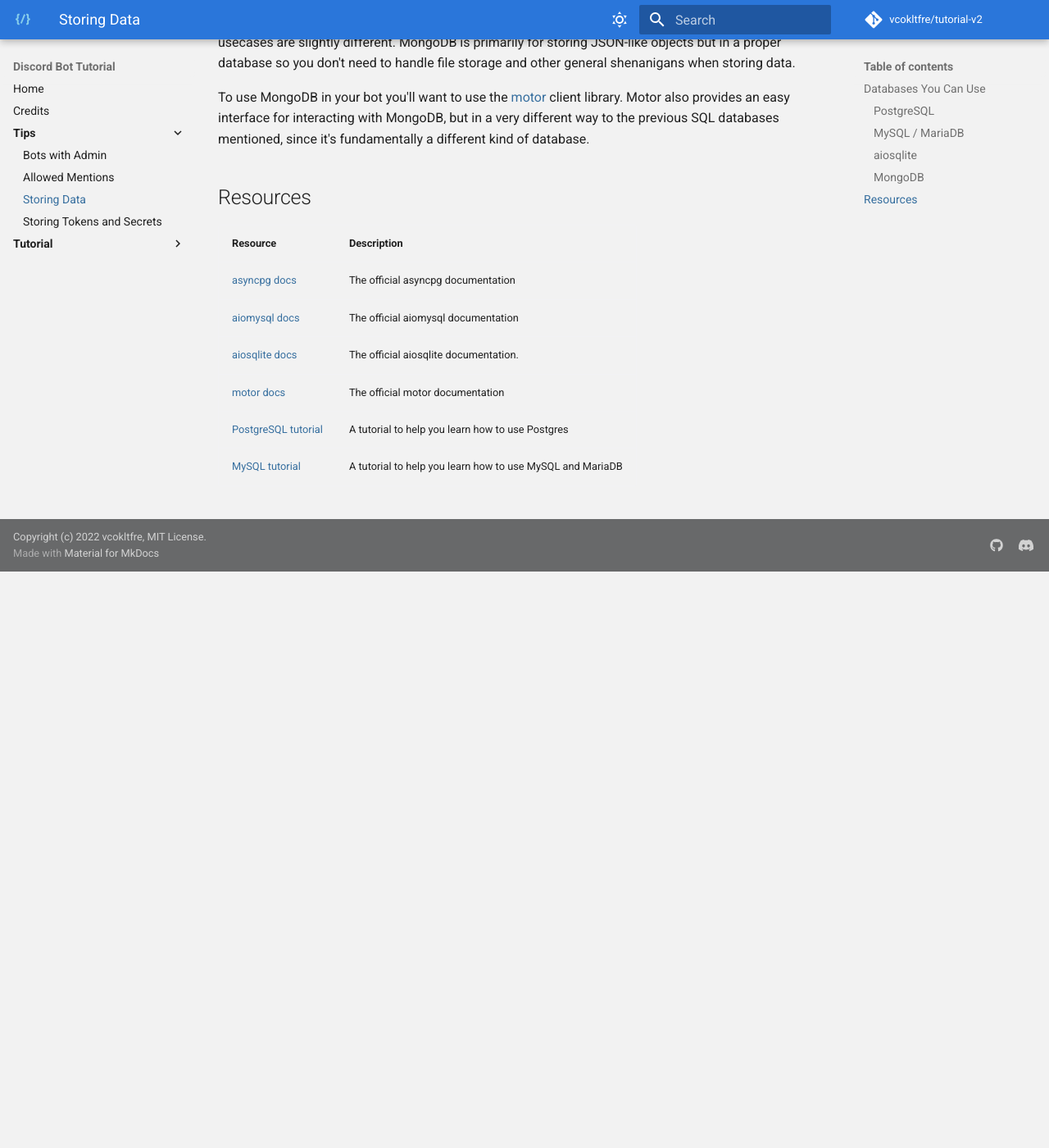
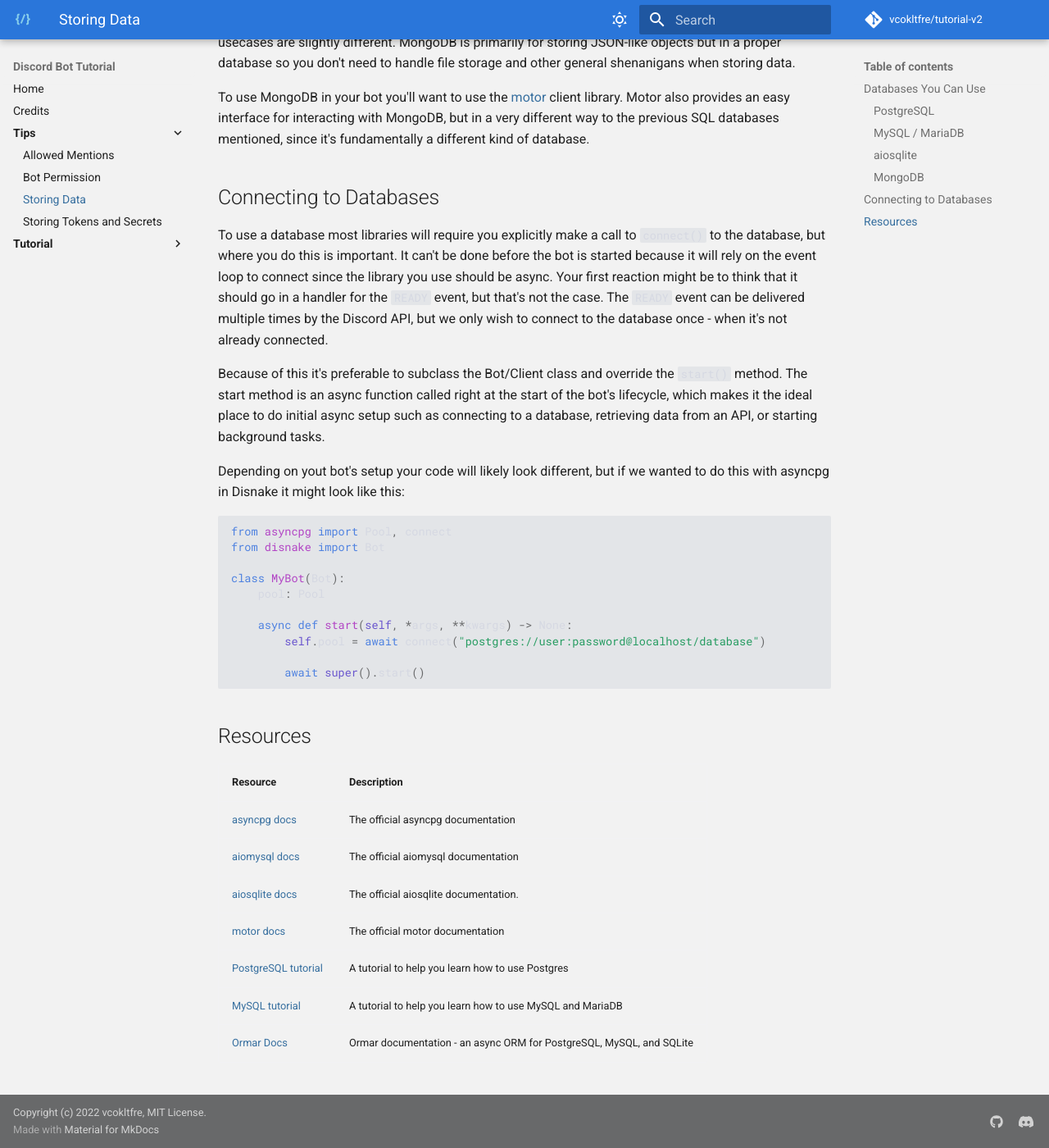
Before and after one commit to vcokltfre/tutorial-v2, an MkDocs documentation site: the page built from docs/tips/storage.md, in a window 1280 px wide and 1400 px high, scrolled down 1292 px. Shown: the whole window at 82% size. Built offline with MkDocs 1.6.1 and Material for MkDocs 9.7.7, drawn with Linux system fonts in a browser that asks for light colours; comment, search, counter and statistics services are not loaded; before the commit the page ends 1989 px from its top, so only the background shows below that.

````diff
--- a/docs/tips/storage.md
+++ b/docs/tips/storage.md
@@ -34,13 +34,35 @@ MongoDB is a document store, not a relational database like MySQL or PostgreSQL,
 
 To use MongoDB in your bot you'll want to use the [motor](https://pypi.org/project/motor/) client library. Motor also provides an easy interface for interacting with MongoDB, but in a very different way to the previous SQL databases mentioned, since it's fundamentally a different kind of database.
 
+## Connecting to Databases
+
+To use a database most libraries will require you explicitly make a call to `connect()` to the database, but where you do this is important. It can't be done before the bot is started because it will rely on the event loop to connect since the library you use should be async. Your first reaction might be to think that it should go in a handler for the `READY` event, but that's not the case. The `READY` event can be delivered multiple times by the Discord API, but we only wish to connect to the database once - when it's not already connected.
+
+Because of this it's preferable to subclass the Bot/Client class and override the `start()` method. The start method is an async function called right at the start of the bot's lifecycle, which makes it the ideal place to do initial async setup such as connecting to a database, retrieving data from an API, or starting background tasks.
+
+Depending on yout bot's setup your code will likely look different, but if we wanted to do this with asyncpg in Disnake it might look like this:
+
+```py
+from asyncpg import Pool, connect
+from disnake import Bot
+
+class MyBot(Bot):
+    pool: Pool
+
+    async def start(self, *args, **kwargs) -> None:
+        self.pool = await connect("postgres://user:password@localhost/database")
+
+        await super().start()
+```
+
 ## Resources
 
-| Resource                                                      | Description                                               |
-|---------------------------------------------------------------|-----------------------------------------------------------|
-| [asyncpg docs](https://magicstack.github.io/asyncpg/current/) | The official asyncpg documentation                        |
-| [aiomysql docs](https://aiomysql.readthedocs.io/)             | The official aiomysql documentation                       |
-| [aiosqlite docs](https://readthedocs.org/projects/aiosqlite/) | The official aiosqlite documentation.                     |
-| [motor docs](https://motor.readthedocs.io/en/stable/)         | The official motor documentation                          |
-| [PostgreSQL tutorial](https://www.postgresqltutorial.com/)    | A tutorial to help you learn how to use Postgres          |
-| [MySQL tutorial](https://www.mysqltutorial.org/)              | A tutorial to help you learn how to use MySQL and MariaDB |
+| Resource                                                      | Description                                                          |
+|---------------------------------------------------------------|----------------------------------------------------------------------|
+| [asyncpg docs](https://magicstack.github.io/asyncpg/current/) | The official asyncpg documentation                                   |
+| [aiomysql docs](https://aiomysql.readthedocs.io/)             | The official aiomysql documentation                                  |
+| [aiosqlite docs](https://readthedocs.org/projects/aiosqlite/) | The official aiosqlite documentation.                                |
+| [motor docs](https://motor.readthedocs.io/en/stable/)         | The official motor documentation                                     |
+| [PostgreSQL tutorial](https://www.postgresqltutorial.com/)    | A tutorial to help you learn how to use Postgres                     |
+| [MySQL tutorial](https://www.mysqltutorial.org/)              | A tutorial to help you learn how to use MySQL and MariaDB            |
+| [Ormar Docs](https://collerek.github.io/ormar/)               | Ormar documentation - an async ORM for PostgreSQL, MySQL, and SQLite |
````
Also changed, not shown: docs/tips/permissions.md (renamed from docs/tips/admin.md, +9 -1 lines), docs/tutorial/beginner/01-setup.md (+1 -1 lines).
